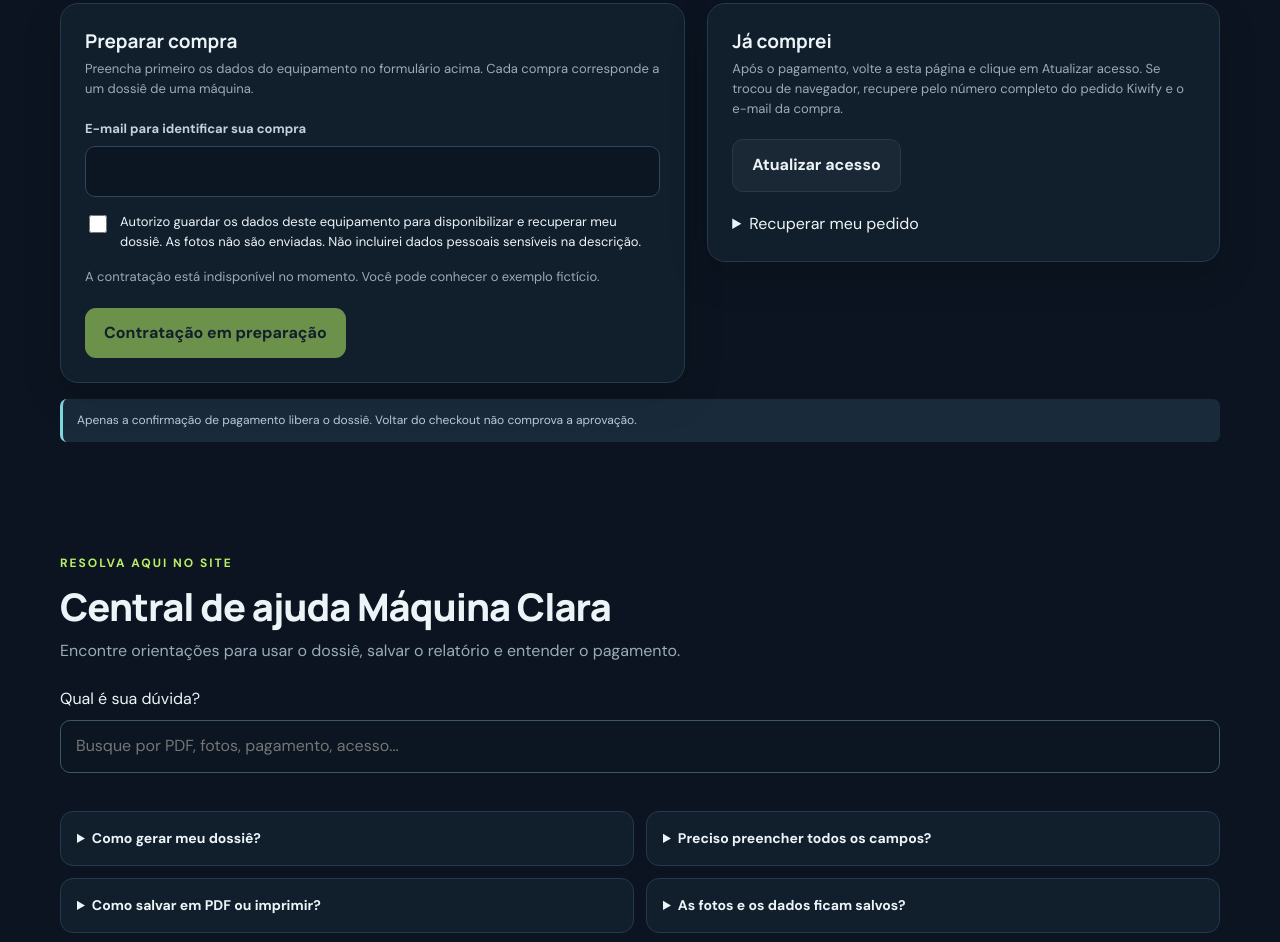
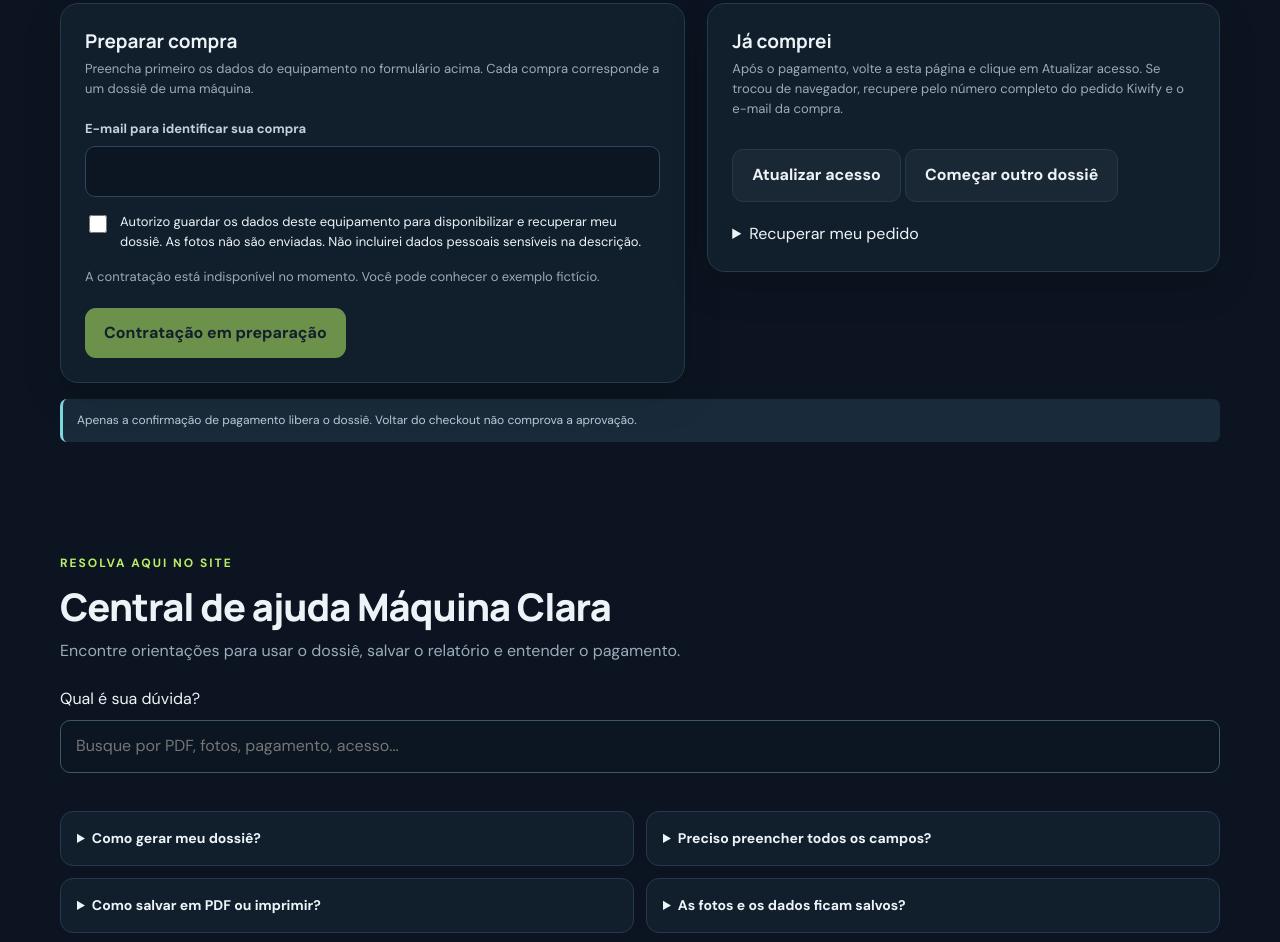
Before and after one commit to Elton198810/maquina-clara-ia, a website: page index.html in a window 1280 px wide. Shown: the part 4219-5161 px from the top of the page. Drawn offline with Linux system fonts and the light colour scheme; no server answers.

Commit message:
Permite iniciar outro dossiê preservando recuperação dos pedidos

```diff
--- a/index.html
+++ b/index.html
@@ -185,6 +185,7 @@ html{scroll-padding-top:24px}
  </div><div class="panel">
  <h3>Já comprei</h3><p class="sub">Após o pagamento, volte a esta página e clique em Atualizar acesso. Se trocou de navegador, recupere pelo número completo do pedido Kiwify e o e-mail da compra.</p>
  <button class="btn secondary" type="button" id="refreshPurchase">Atualizar acesso</button>
+ <button class="btn secondary" type="button" id="startNewPurchase" style="margin-top:10px">Começar outro dossiê</button>
  <details style="margin-top:20px"><summary>Recuperar meu pedido</summary><form id="recoveryForm">
  <div class="field"><label for="recoveryOrder">Número completo do pedido Kiwify</label><input id="recoveryOrder" required minlength="36" maxlength="36" placeholder="ID completo recebido na confirmação"></div>
  <div class="field"><label for="recoveryEmail">E-mail usado na compra</label><input type="email" id="recoveryEmail" autocomplete="email" maxlength="254" required></div>
```
